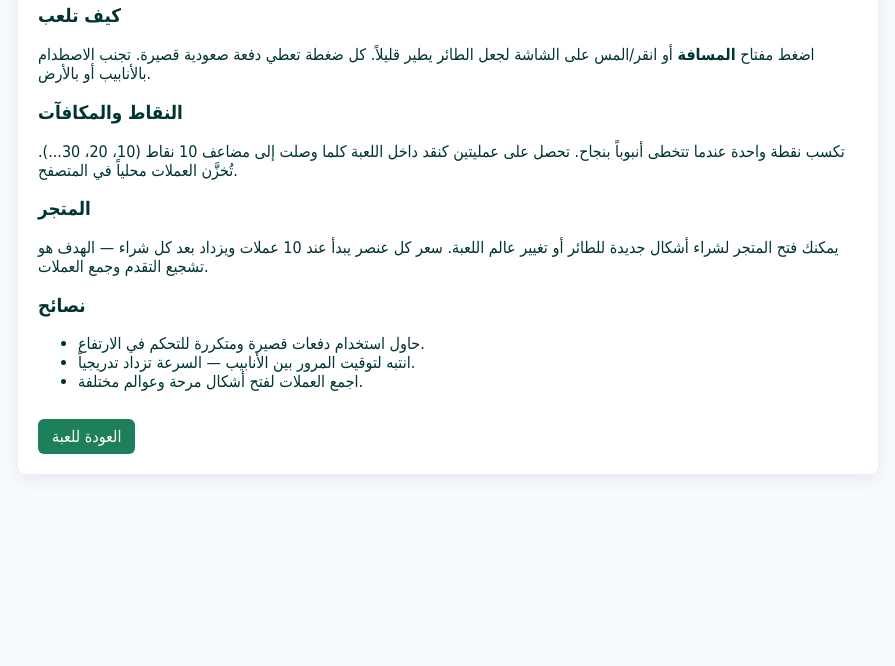
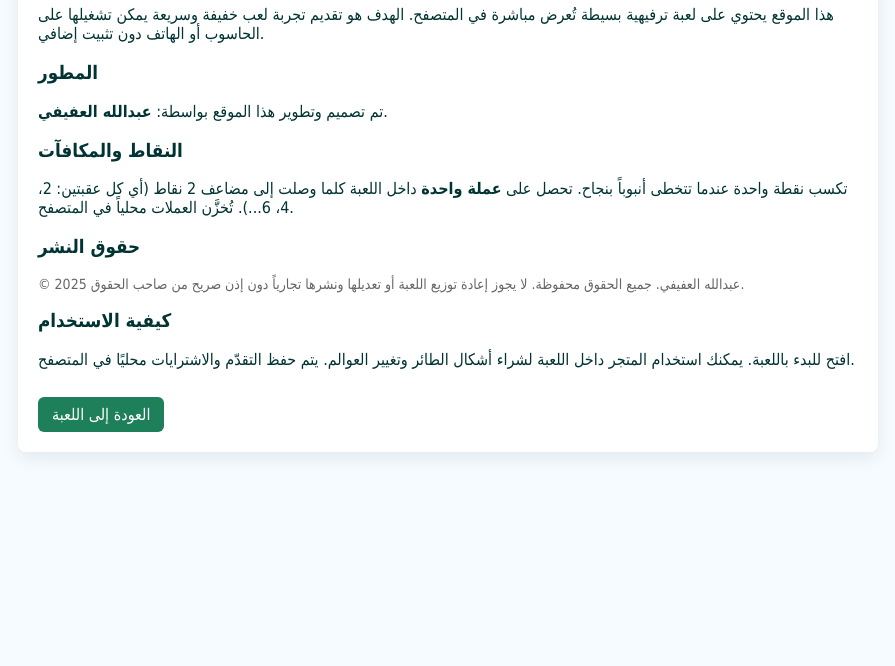
Before and after one commit to alafifinassir2002-boop/Bird-game, a plain HTML site: page about.html in a window 1280 px wide. Shown: the part 134-800 px from the top of the page, without its empty margins (192-1087 px from the left). Drawn offline with Linux system fonts and the light colour scheme.

Commit message:
Update about.html

```diff
--- a/about.html
+++ b/about.html
@@ -3,30 +3,38 @@
 <head>
 	<meta charset="utf-8" />
 	<meta name="viewport" content="width=device-width,initial-scale=1" />
-  <title>تعريف عن اللعبة</title>
+	<title>معلومات عن الموقع</title>
 	<style>
-    body{font-family:Tahoma,Arial;background:#f7fbff;color:#033;margin:0;padding:20px}
+		body{font-family:Tahoma,Arial;background:#f6fbff;color:#033;margin:0;padding:20px}
 		.card{max-width:820px;margin:40px auto;background:#fff;padding:20px;border-radius:8px;box-shadow:0 6px 18px rgba(0,0,0,.08)}
 		h1{margin-top:0}
 		a.btn{display:inline-block;margin-top:12px;padding:8px 14px;background:#1e7f5b;color:#fff;border-radius:6px;text-decoration:none}
+		.meta{margin-top:18px;color:#666;font-size:14px}
 	</style>
 </head>
 <body>
 	<div class="card">
-    <h1>معلومات عن لعبة الطائر</h1>
-    <h3>كيف تلعب</h3>
-    <p>اضغط مفتاح <strong>المسافة</strong> أو انقر/المس على الشاشة لجعل الطائر يطير قليلاً. كل ضغطة تعطي دفعة صعودية قصيرة. تجنب الاصطدام بالأنابيب أو بالأرض.</p>
+		<h1>عن الموقع</h1>
+		<p>هذا الموقع يحتوي على لعبة ترفيهية بسيطة تُعرض مباشرة في المتصفح. الهدف هو تقديم تجربة لعب خفيفة وسريعة يمكن تشغيلها على الحاسوب أو الهاتف دون تثبيت إضافي.</p>
+
+		<h3>المطور</h3>
+		<p>تم تصميم وتطوير هذا الموقع بواسطة: <strong>عبدالله العفيفي</strong>.</p>
+
 		<h3>النقاط والمكافآت</h3>
-    <p>تكسب نقطة واحدة عندما تتخطى أنبوباً بنجاح. تحصل على عمليتين كنقد داخل اللعبة كلما وصلت إلى مضاعف 10 نقاط (10، 20، 30...). تُخزَّن العملات محلياً في المتصفح.</p>
-    <h3>المتجر</h3>
-    <p>يمكنك فتح المتجر لشراء أشكال جديدة للطائر أو تغيير عالم اللعبة. سعر كل عنصر يبدأ عند 10 عملات ويزداد بعد كل شراء — الهدف هو تشجيع التقدم وجمع العملات.</p>
-    <h3>نصائح</h3>
-    <ul>
-      <li>حاول استخدام دفعات قصيرة ومتكررة للتحكم في الارتفاع.</li>
-      <li>انتبه لتوقيت المرور بين الأنابيب — السرعة تزداد تدريجياً.</li>
-      <li>اجمع العملات لفتح أشكال مرحة وعوالم مختلفة.</li>
-    </ul>
-    <a class="btn" href="index.html">العودة للعبة</a>
+		<p>تكسب نقطة واحدة عندما تتخطى أنبوباً بنجاح. تحصل على <strong>عملة واحدة</strong> داخل اللعبة كلما وصلت إلى مضاعف 2 نقاط (أي كل عقبتين: 2، 4، 6...). تُخزَّن العملات محلياً في المتصفح.</p>
+
+		<h3>حقوق النشر</h3>
+		<p class="meta">© <span id="year"></span> عبدالله العفيفي. جميع الحقوق محفوظة. لا يجوز إعادة توزيع اللعبة أو تعديلها ونشرها تجارياً دون إذن صريح من صاحب الحقوق.</p>
+
+		<h3>كيفية الاستخدام</h3>
+		<p>افتح للبدء باللعبة. يمكنك استخدام المتجر داخل اللعبة لشراء أشكال الطائر وتغيير العوالم. يتم حفظ التقدّم والاشترايات محليًا في المتصفح.</p>
+
+		<a class="btn" href="index.html">العودة إلى اللعبة</a>
 	</div>
+
+	<script>
+		// ضع السنة الحالية تلقائياً
+		document.getElementById('year').textContent = new Date().getFullYear();
+	</script>
 </body>
 </html>
```
Lines whose indentation alone changed are shown as unchanged.
